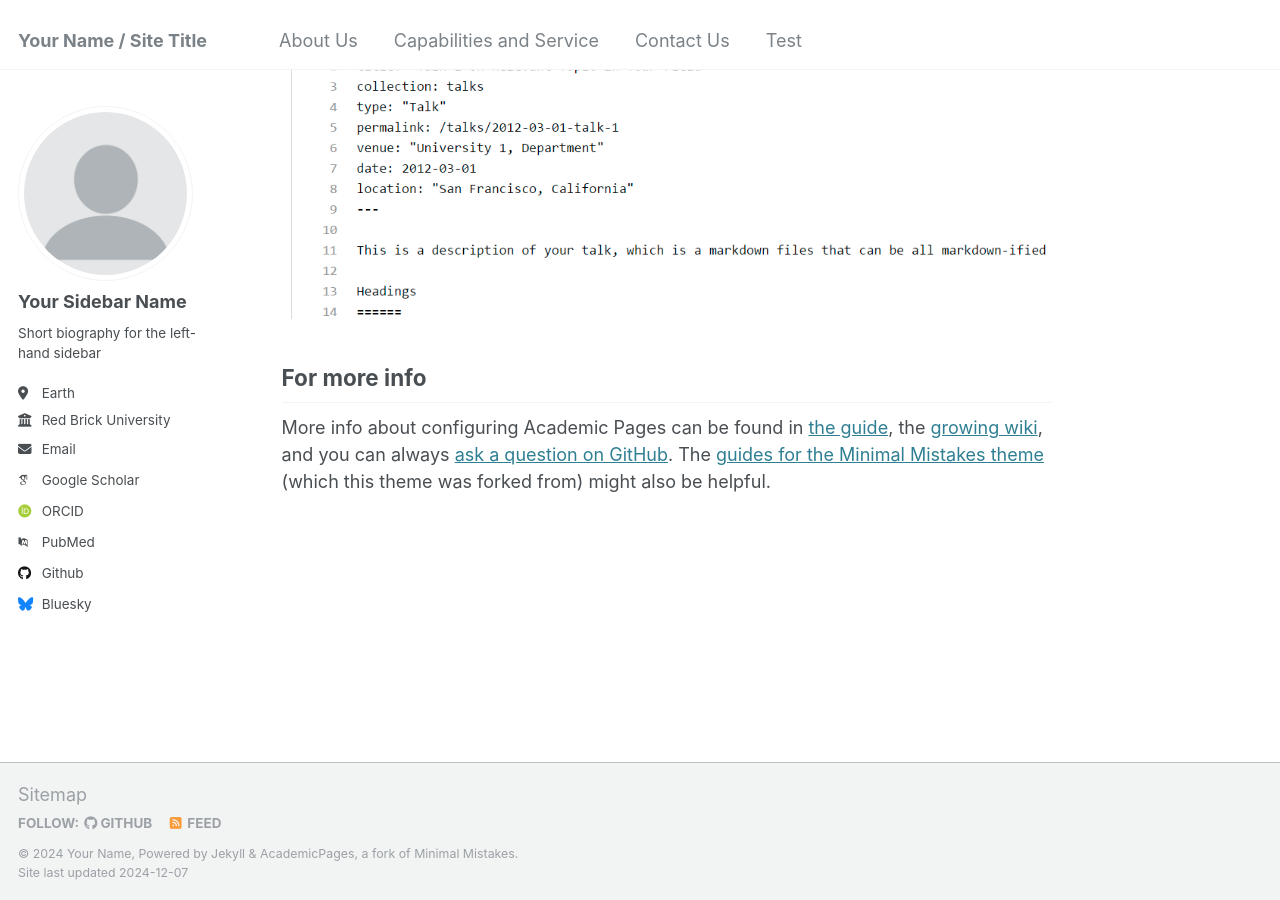
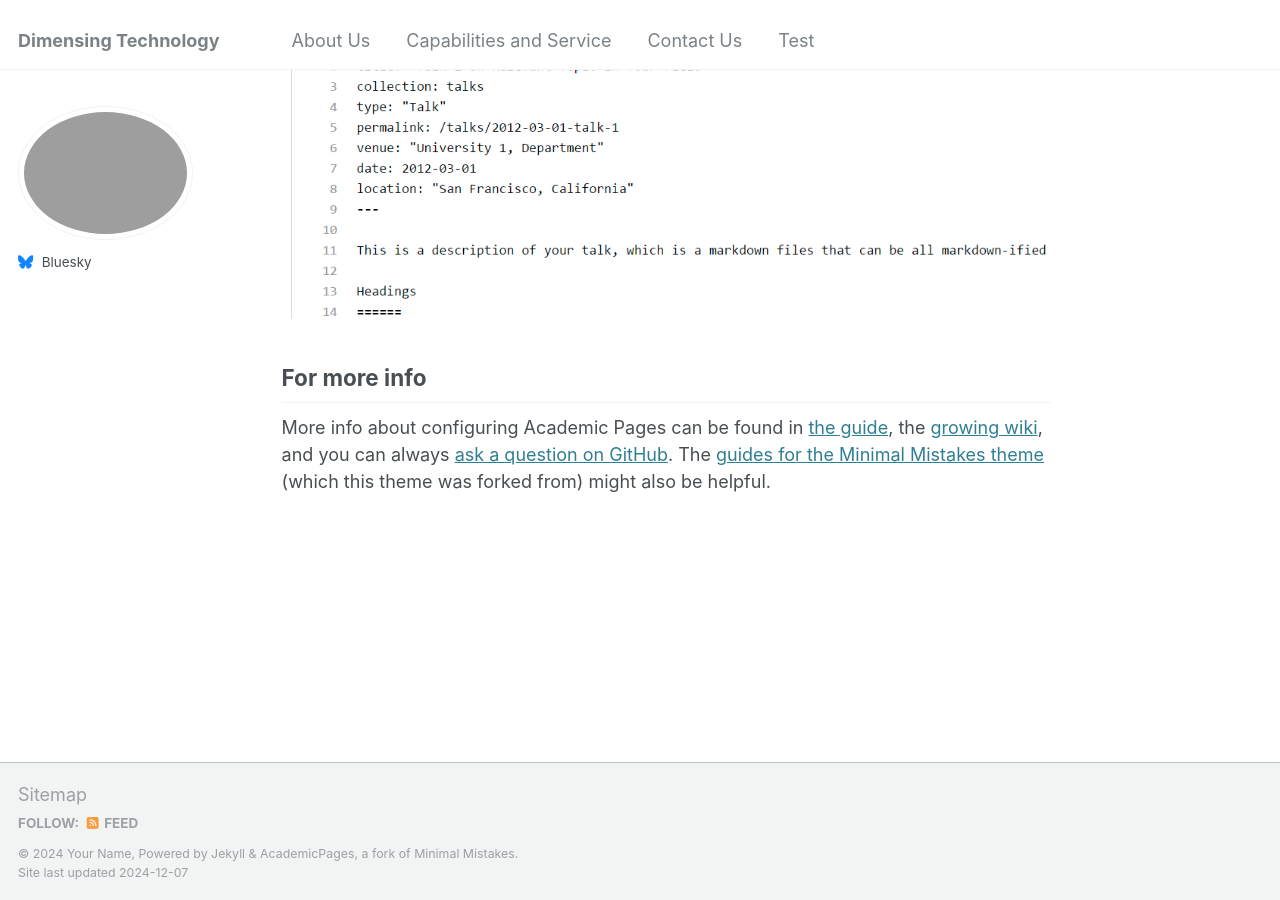
Before and after one commit to cgcg10086/cgcg10086.github.io, a Jekyll site: the page built from _pages/about.md, in a window 1280 px wide and 900 px high, scrolled down 2643 px. Built offline with Jekyll 4.4.1, drawn with Linux system fonts in a browser that asks for light colours; some web fonts are replaced.

```diff
--- a/_config.yml
+++ b/_config.yml
@@ -8,7 +8,7 @@
 
 # Basic Site Settings
 locale                   : "en-US"
-title                    : "Your Name / Site Title"
+title                    : "Dimensing Technology" #"Your Name / Site Title"
 title_separator          : "-"
 name                     : &name "Your Name"
 description              : &description "personal description"
@@ -21,22 +21,22 @@ repository               : "academicpages/academicpages.github.io"
 #               Additional customization can be done by editing /_includes/author-profile.html
 author:
   # Biographic information
-  avatar           : "profile.png"
-  name             : "Your Sidebar Name"
-  pronouns         : # example: "she/her"
-  bio              : "Short biography for the left-hand sidebar"
-  location         : "Earth"
-  employer         : "Red Brick University"
-  uri              : # URL
-  email            : "none@example.org"
+  # avatar           : "profile.png"
+  # name             : "Your Sidebar Name"
+  # pronouns         : # example: "she/her"
+  # bio              : "Short biography for the left-hand sidebar"
+  # location         : "Earth"
+  # employer         : "Red Brick University"
+  # uri              : # URL
+  # email            : "none@example.org"
 
   # Academic websites
   arxiv            : # URL - Update with the correct link to your profile
-  googlescholar    : "https://scholar.google.com/citations?user=PS_CX0AAAAAJ"
+  googlescholar    : # "https://scholar.google.com/citations?user=PS_CX0AAAAAJ"
   impactstory      : # URL
-  orcid            : "http://orcid.org/yourorcidurl"
+  orcid            : # "http://orcid.org/yourorcidurl"
   semantic         : # URL
-  pubmed           : "https://www.ncbi.nlm.nih.gov/pubmed/?term=john+snow"
+  pubmed           : # "https://www.ncbi.nlm.nih.gov/pubmed/?term=john+snow"
   researchgate     : # URL
   scopus           : # URL
 
@@ -44,7 +44,7 @@ author:
   bitbucket        : # Username - Update with your username on the site
   codepen          : # Username
   dribbble         : # Username
-  github           : "academicpages"
+  github           : # "academicpages"
   kaggle           : # Username
   stackoverflow    : # User number or user number and name (i.e., use "1" or "1/jeff-atwood")
 
```
